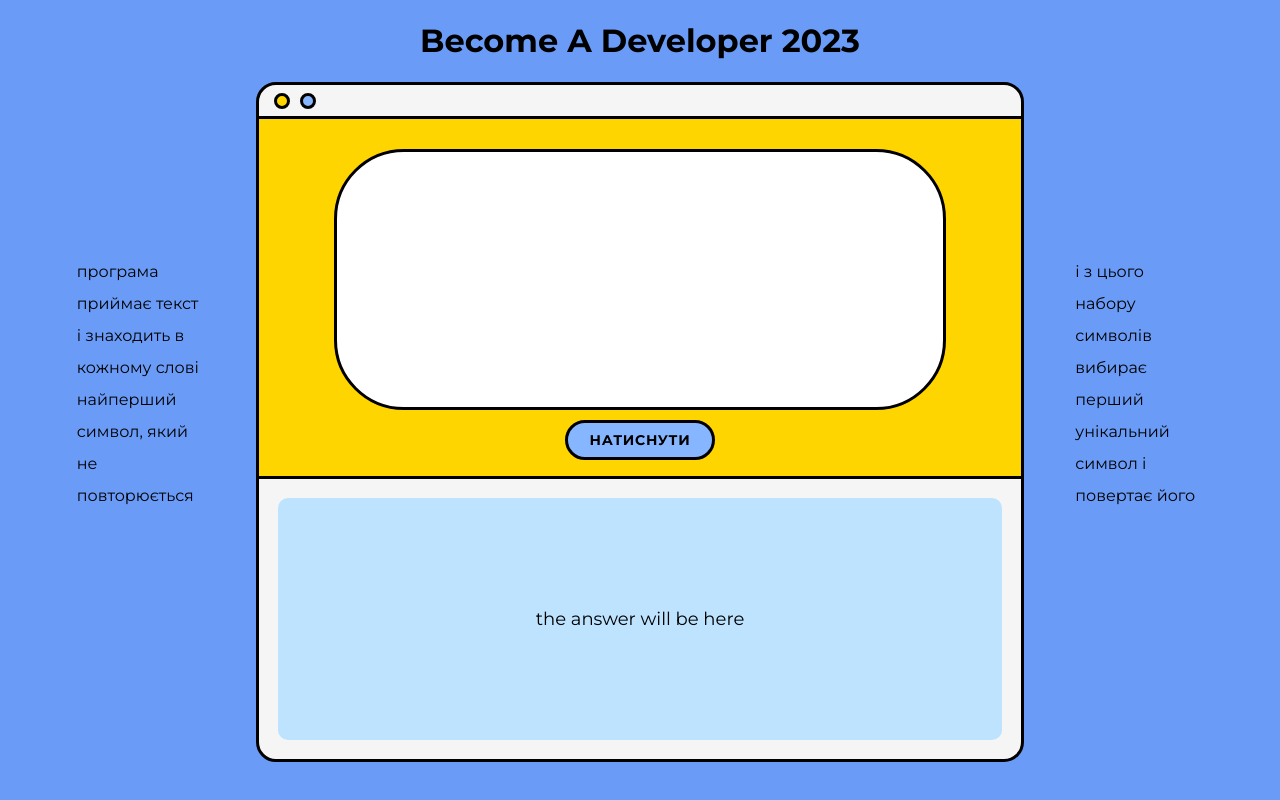
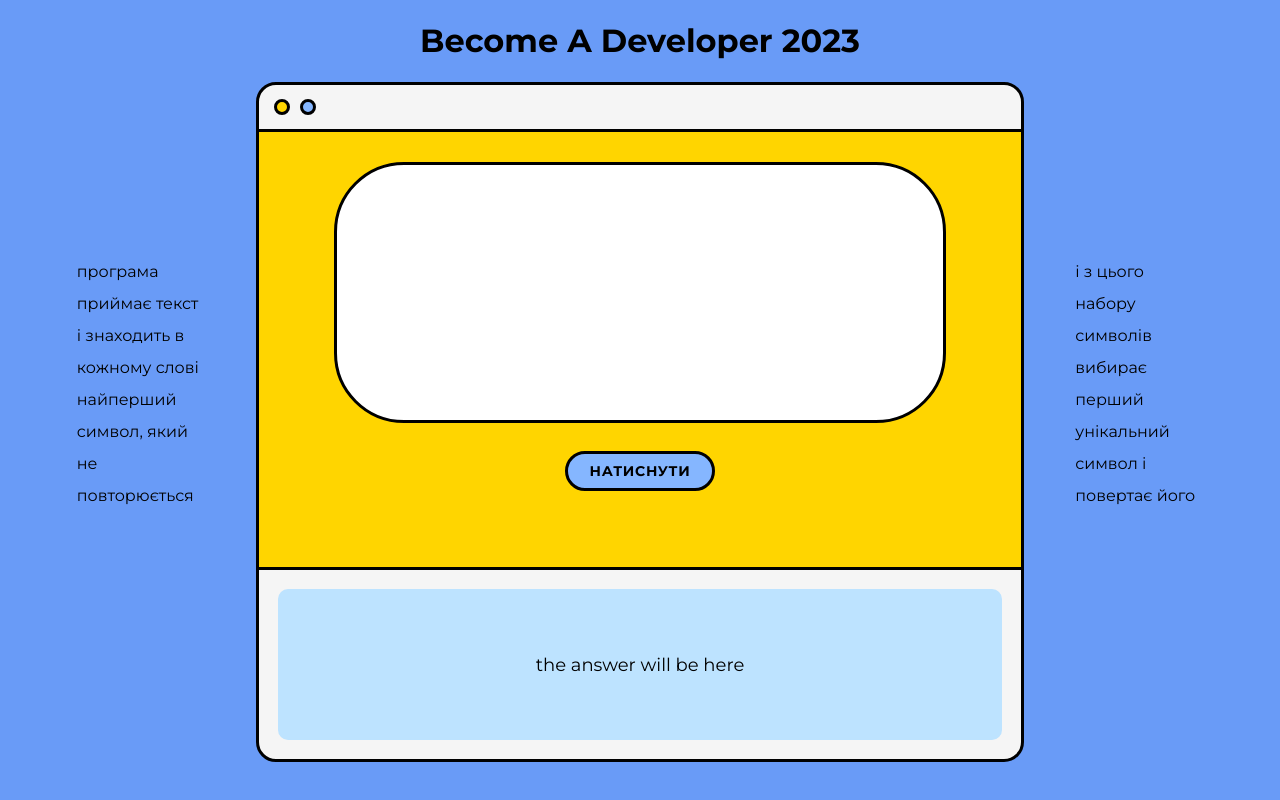
Before and after one commit to moveandgethurt/portaone-test-task, a React (Create React App) app: page / in a window 1280 px wide. Built offline with nearby package versions, Linux system fonts and the light colour scheme.

Commit message:
fix Window ratios

```diff
--- a/src/components/Window.css
+++ b/src/components/Window.css
@@ -30,7 +30,7 @@
 /* #region header */
 
 .Window--header {
-  height: 42px;
+  height: 7%;
   display: flex;
   align-items: center;
   gap: 10px;
@@ -61,7 +61,7 @@ a:hover {
 /* #region main */
 
 .Window--main {
-  height: 360px;
+  height: 65%;
   background-color:#ffd500;
   padding: 30px;
   box-sizing: inherit;
@@ -85,7 +85,7 @@ a:hover {
   display: block;
   width: 150px;
   height: 40px;
-  margin: 10px auto 0 auto;
+  margin: 4% auto 0 auto;
   font-size: 14px;
   font-family: inherit;
   font-weight: 700;
@@ -107,7 +107,7 @@ a:hover {
 /* #region answer */
 
 .Window--answer {
-  height: 50%;
+  height: 28%;
   padding: 2.5%;
   box-sizing: inherit;
 }
```
